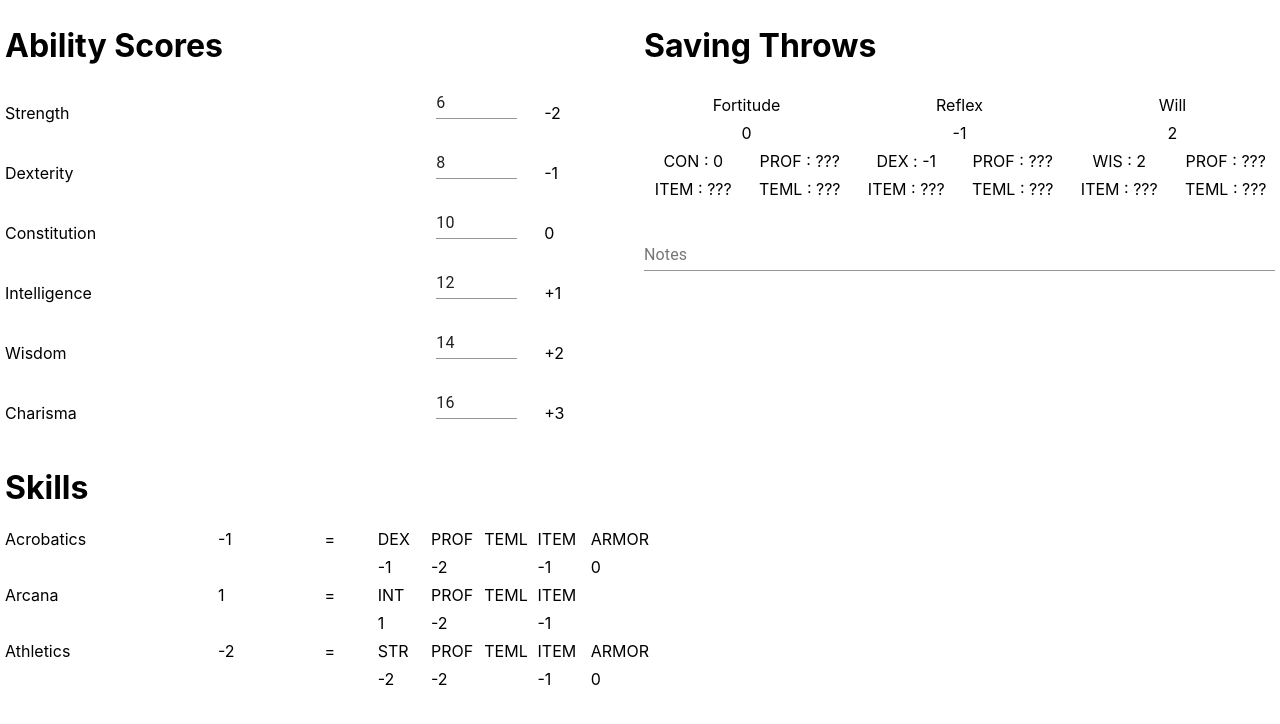
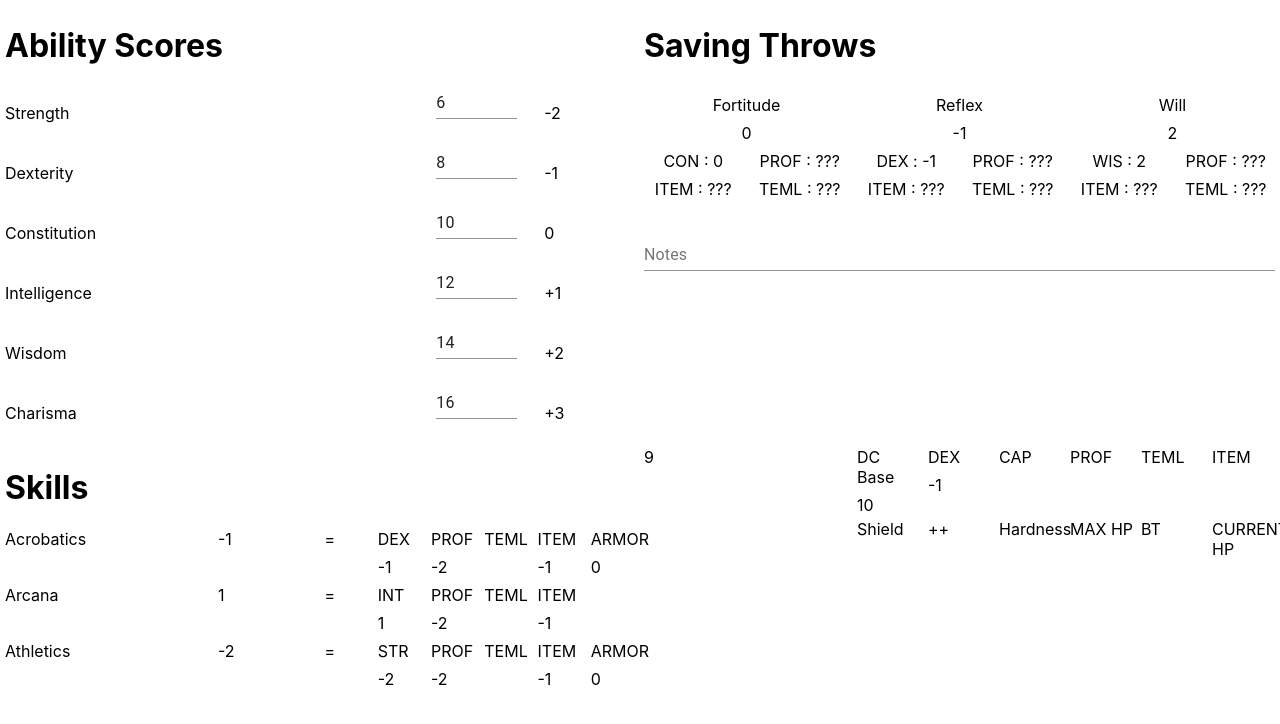
Before and after one commit to Wiljami/CharacterSheetPathfinder2E, a React (Create React App) app: page / in a window 1280 px wide. Shown: the top 724 px of the page. Built offline with nearby package versions, Linux system fonts and the light colour scheme.

Commit message:
Rework ArmorClassBox.

```diff
--- a/src/ArmorClassBox.js
+++ b/src/ArmorClassBox.js
@@ -1,93 +1,71 @@
 import React from "react";
 import Grid from "@material-ui/core/Grid";
-import TEML from "./TEML";
-import {Card} from "@material-ui/core";
 
-class ArmorClassBox extends React.Component {
-    render () {
-        const element = <div className="smallgap">
-            <Card elevation={5}>
-                <h1 align="center">Armor Class</h1>
-                <Grid container spacing = {3}>
+export default function ArmorClassBox(props) {
+  const ac = 10 + props.abilityScoreModifiers.Dexterity
+  return (
+    <>
+      <Grid container spacing={1}>
+        <Grid item xs={4}>
+          {ac}
+        </Grid>
+        <Grid item xs={8}>
+          <Grid container spacing={1}>
             <Grid item xs={2}>
-                        <div align="center">DC BASE</div>
-                        <div className="large-font" align="center">10</div>
+              <Grid container spacing={1}>
+                <Grid item xs={12}>
+                  DC Base
+                </Grid>
+                <Grid item xs={12}>
+                  10
+                </Grid>
+              </Grid>
             </Grid>
             <Grid item xs={2}>
-                        <div align="center">DEX</div>
+              <Grid container spacing={1}>
+                <Grid item xs={12}>
+                  DEX
+                </Grid>
+                <Grid item xs={12}>
+                  {props.abilityScoreModifiers.Dexterity}
+                </Grid>
+              </Grid>
             </Grid>
             <Grid item xs={2}>
-                        <div align="center">CAP</div>
+              CAP
             </Grid>
             <Grid item xs={2}>
-                        <div align="center">PROF</div>
+              PROF
             </Grid>
             <Grid item xs={2}>
-                        <TEML/>
+              TEML
             </Grid>
             <Grid item xs={2}>
-                        <div align="center">ITEM</div>
+              ITEM
             </Grid>
-
-                    <Grid item xs={3}>
-                        <div align="center">Unarmored</div>
-                        <TEML/>
           </Grid>
-                    <Grid item xs={3}>
-                        <div align="center">Light</div>
-                        <TEML/>
-                    </Grid>
-                    <Grid item xs={3}>
-                        <div align="center">Medium</div>
-                        <TEML/>
-                    </Grid>
-                    <Grid item xs={3}>
-                        <div align="center">Heavy</div>
-                        <TEML/>
-                    </Grid>
-
-                    <Grid item xs={12}>
-                        <Shield/>
-                    </Grid>
-
-                </Grid>
-            </Card>
-        </div>
-        return element
-    }
-}
-
-class Shield extends React.Component {
-    render() {
-        const element= <div>
-            <Grid container spacing = {3}>
+          <Grid container spacing={1}>
             <Grid item xs={2}>
-                    <div>Shield</div>
+              Shield
             </Grid>
             <Grid item xs={2}>
-                    <div className="large-font">2</div>
+              ++
             </Grid>
             <Grid item xs={2}>
-                    <div align="center">HARDNESS</div>
-                    <div align="center">10</div>
+              Hardness
             </Grid>
             <Grid item xs={2}>
-                    <div align="center">MAX HP</div>
-                    <div align="center">10</div>
+              MAX HP
             </Grid>
-                <Grid item xs={1}>
-                    <div align="center">BT</div>
-                    <div align="center">10</div>
+            <Grid item xs={2}>
+              BT
             </Grid>
-                <Grid item xs={3}>
-                    <div align="center">CURRENT HP</div>
-                    <div align="center">10</div>
+            <Grid item xs={2}>
+              CURRENT HP
             </Grid>
           </Grid>
-        </div>
-
-        return element
+        </Grid>
+      </Grid>
+    </>
+  )
 }
-}
-
-export default ArmorClassBox
--- a/src/Sheet.js
+++ b/src/Sheet.js
@@ -3,6 +3,7 @@ import AbilityScoreBox from "./AbilityScoreBox";
 import Grid from "@material-ui/core/Grid";
 import SavingThrowBox from "./SavingThrowBox";
 import SkillBox from "./SkillBox";
+import ArmorClassBox from "./ArmorClassBox";
 
 class Sheet extends React.Component {
   constructor(props) {
@@ -64,6 +65,11 @@ class Sheet extends React.Component {
             abilityScoreModifiers={this.state.abilityScoreModifiers}
           />
         </Grid>
+        <Grid item xs={6}>
+          <ArmorClassBox
+            abilityScoreModifiers={this.state.abilityScoreModifiers}
+          />
+        </Grid>
       </Grid>
     </>
   }
```
Lines whose indentation alone changed are shown as unchanged.
